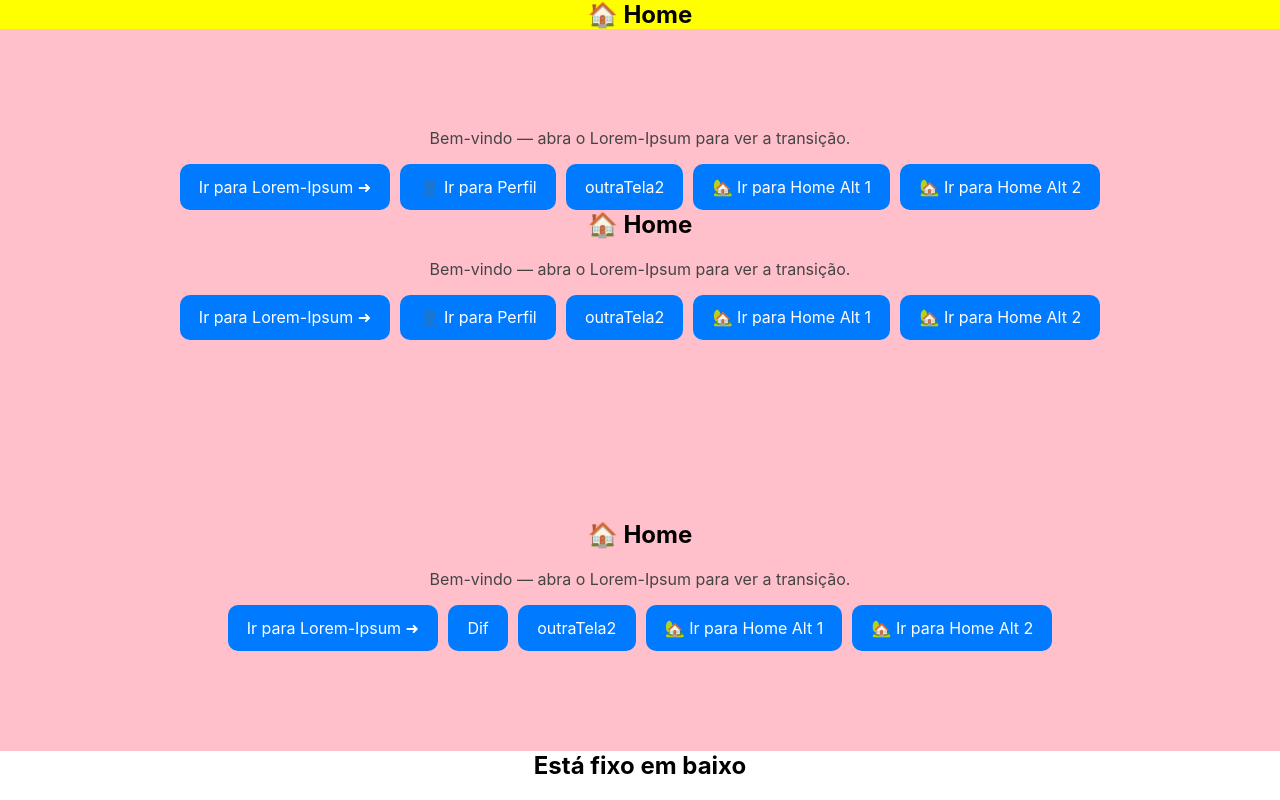
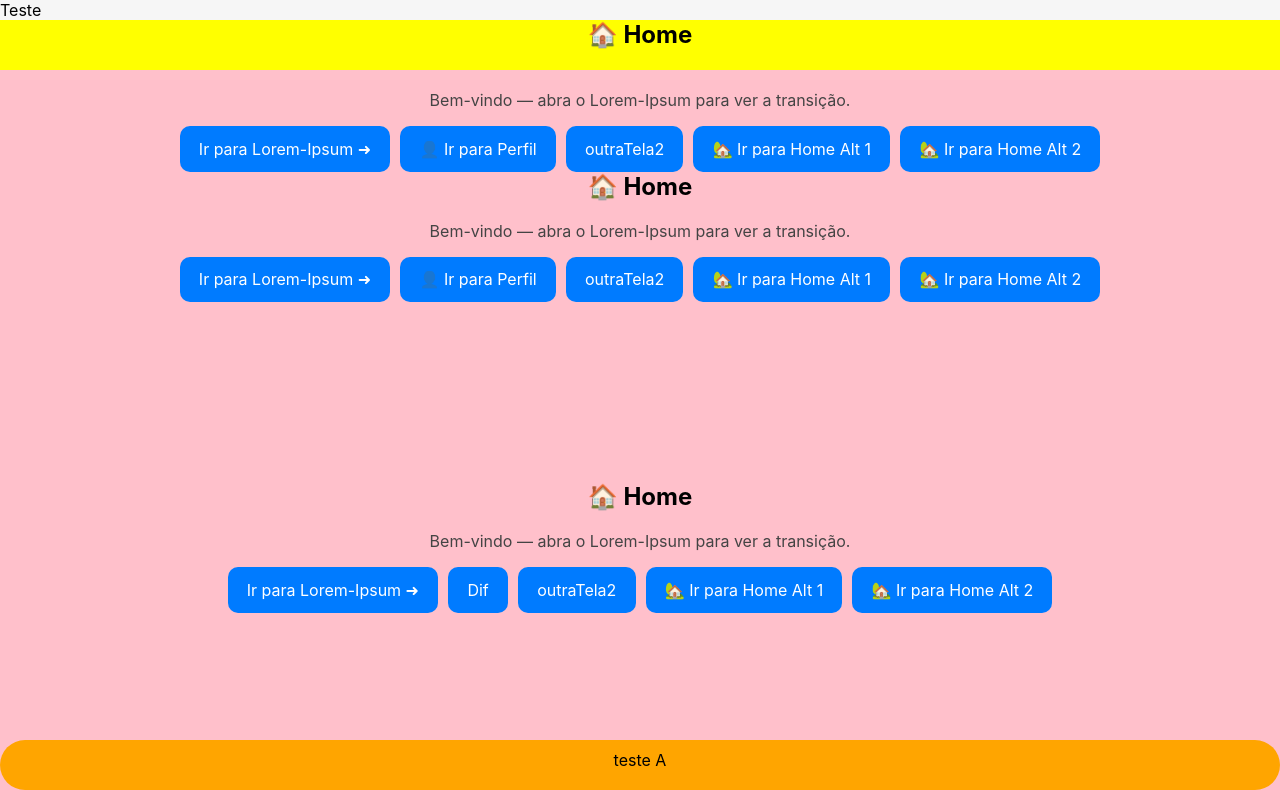
Before and after one commit to carloseduneto/well-being-management, a website: page alternativePage/navegacaoTelas copy.html in a window 1280 px wide. Drawn offline with Linux system fonts and the light colour scheme.

Commit message:
Ajusta estilos de layout e elementos fixos na navegação

```diff
--- a/alternativePage/navegacaoTelas copy.html
+++ b/alternativePage/navegacaoTelas copy.html
@@ -27,11 +27,9 @@
         width: 100%;
         height: 100vh;
         overflow: hidden;
-
       }
 
       .tela {
-
         position: absolute;
         /* inset: 0; */
         width: 100%;
@@ -57,9 +55,8 @@
         width: 100%;
         text-align: center;
         overflow-y: auto;
-        padding-top: 10%;
-        padding-bottom: 10%;
-      }
+        padding-top: 70px;
+        padding-bottom: 100px;      }
 
       .tela__conteudo::-webkit-scrollbar {
         width: 6px;
@@ -106,17 +103,37 @@
         position: fixed;
         top: 0;
         background-color: yellow;
+        /* border-radius: 25px; */
+        height: 50px;
         width: 100%;
+        /* margin-top: 10px; */
+      }
+
+      .testeFixed2{
+        position: fixed;
+        bottom: 0;
+        left: 0;
+        background-color: orange;
+        border-radius: 25px;
+        height: 50px;
+        width: 100%;
+        margin-bottom: 10px;
+        align-self: center;
+        text-align: center;
+        padding: 10px;
       }
     </style>
   </head>
   <body>
     <div class="app">
+    <span>Teste</span>
+
+
       <!-- 🏠 Tela Home Principal -->
       <div class="tela active" id="tela-home">
         <!-- <h1>Está fixo em cima</h1> -->
 
-        <div  class="tela__conteudo">
+        <div class="tela__conteudo">
           <h1 class="testeFixed">🏠 Home</h1>
           <p>Bem-vindo — abra o Lorem-Ipsum para ver a transição.</p>
           <div
@@ -153,8 +170,6 @@
               justify-content: center;
             "
           >
-
-
             <button class="btn" onclick="irPara('Lorem-Ipsum')">
               Ir para Lorem-Ipsum ➜
             </button>
@@ -171,8 +186,8 @@
               🏡 Ir para Home Alt 2
             </button>
           </div>
-          <br>
-          <br><br><br><br><br><br><br><br>
+          <br />
+          <br /><br /><br /><br /><br /><br /><br /><br />
           <h1>🏠 Home</h1>
           <p>Bem-vindo — abra o Lorem-Ipsum para ver a transição.</p>
           <div
@@ -198,7 +213,7 @@
             </button>
           </div>
         </div>
-        <h1>Está fixo em baixo</h1>
+        <!-- <h1>Está fixo em baixo</h1> -->
       </div>
 
       <!-- 🏠 Tela Home Diferente -->
@@ -335,6 +350,7 @@
           </button>
         </div>
       </div>
+      <span class="testeFixed2">teste A</span>
     </div>
 
     <script>
```
